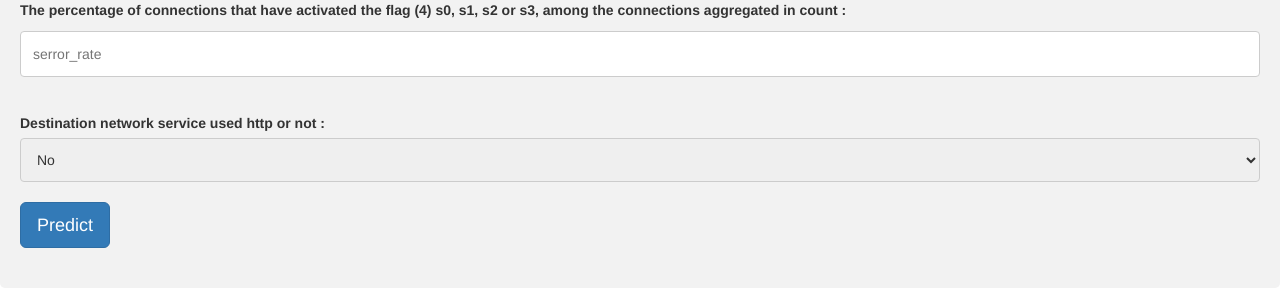
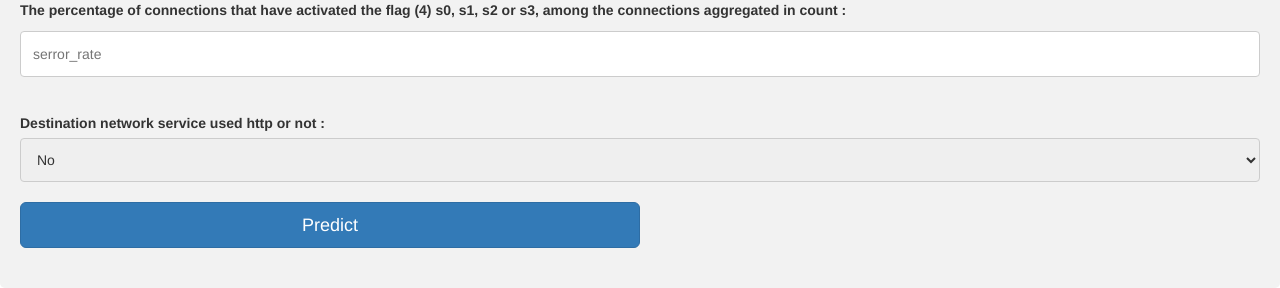
Before and after one commit to DhruvBhirud/BE_Project_NIDS, a Flask app: page / in a window 1280 px wide. Shown: the part 1172-1460 px from the top of the page. Run offline with Flask 2, Linux system fonts and the light colour scheme; parts of the project's set-up code (start-up, migrations or seed data) failed here and were passed over; some libraries are stand-ins or nearby versions.

Commit message:
update style

```diff
--- a/static/style.css
+++ b/static/style.css
@@ -36,6 +36,8 @@ input[type=submit]:hover {
   text-align: center;
 }
 
-.buttoncenter {
-  text-align: center;
+.centerbutton {
+  margin-left: auto;
+  margin-right: auto;
+  width: 50%;
 }
--- a/templates/index.html
+++ b/templates/index.html
@@ -61,7 +61,7 @@
           <option value="1">Yes</option>
         </select><br><br>
 
-        <button type="submit" class="btn btn-primary btn-lg  buttoncenter">Predict</button>
+        <button type="submit" class="btn btn-primary btn-lg  centerbutton">Predict</button>
     </form>
    <br>
     {% if output %}
```
